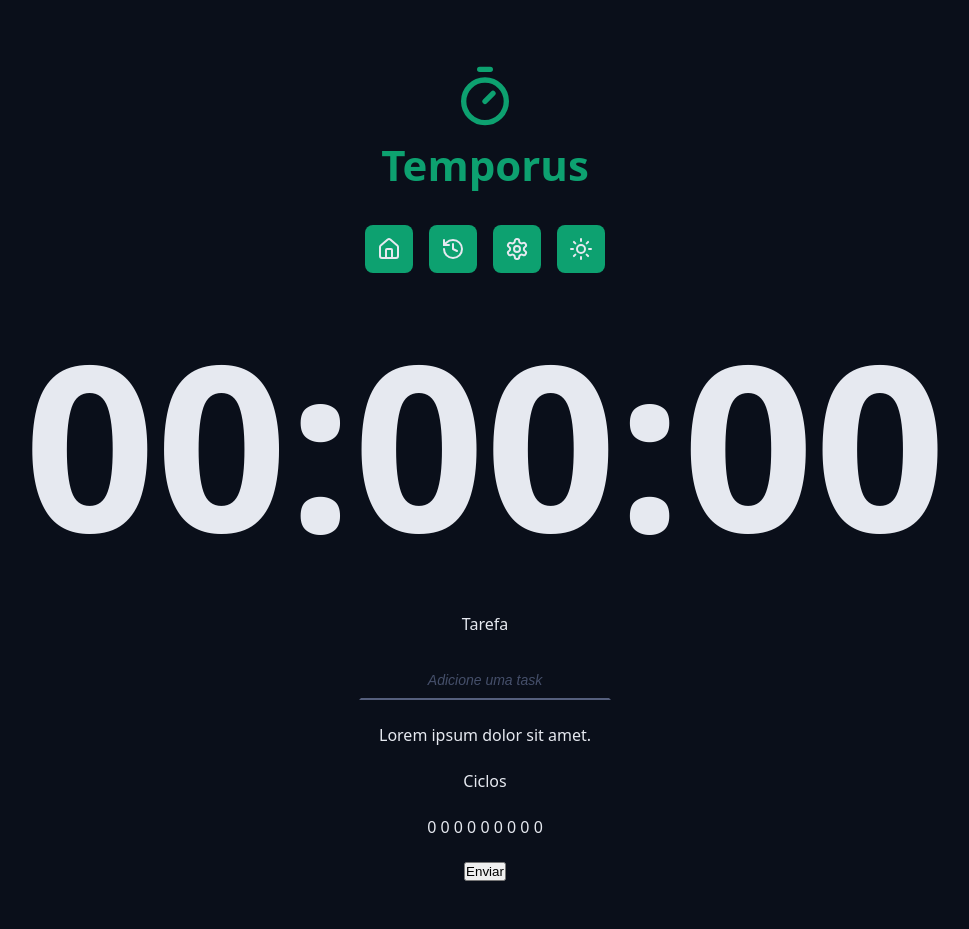
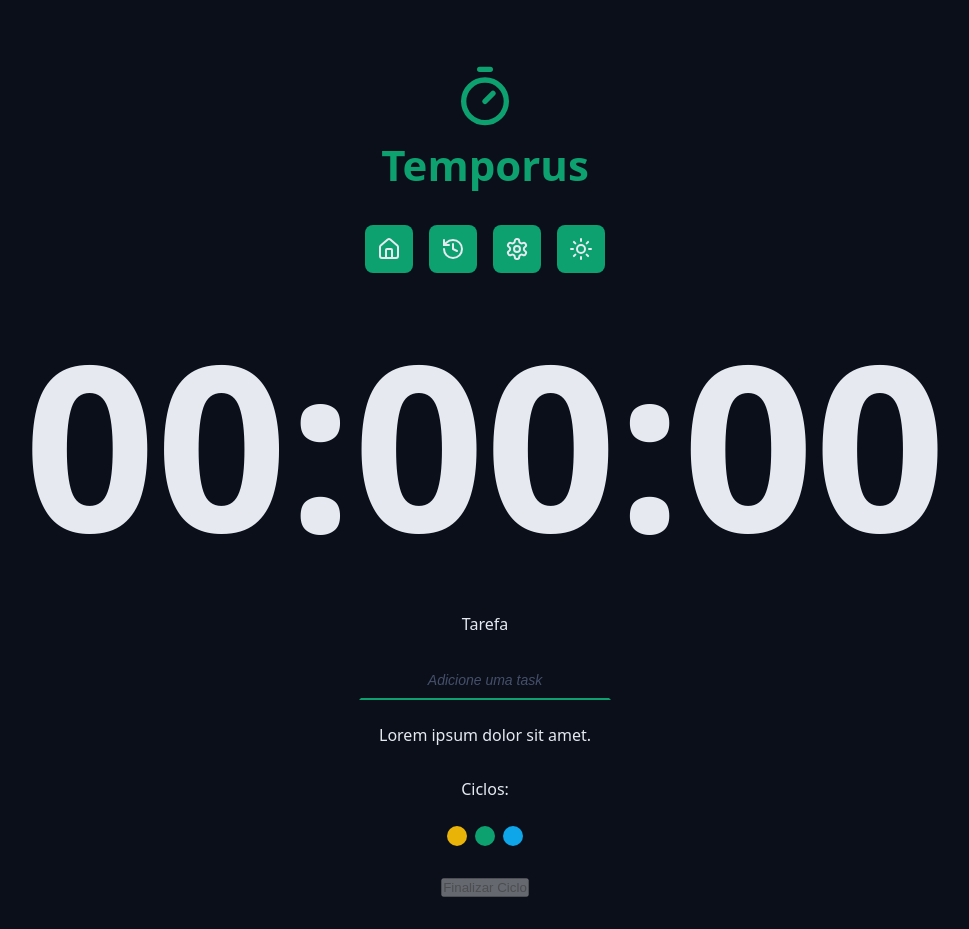
Before and after one commit to robsonhansen/temporus, a React (Vite) app: page / in a window 1280 px wide. Shown: the whole page, without its empty margins (155-1124 px from the left). Built offline with nearby package versions, Linux system fonts and the light colour scheme.

Commit message:
feat: ciclos add a main

```diff
--- a/src/App.tsx
+++ b/src/App.tsx
@@ -4,6 +4,7 @@ import { CountDown } from "./components/CountDown";
 import { Forms } from "./components/Forms";
 import { Logo } from "./components/Logo";
 import { Menu } from "./components/Menu";
+import { Cycles } from "./components/Cycles";
 
 import "./styles/global.css";
 import "./styles/theme.css";
@@ -22,6 +23,12 @@ export function App() {
       <Container>
         <Forms />
       </Container>
+      <Container>
+        <Cycles />
+      </Container>
+      <Container>
+        <button disabled>Finalizar Ciclo</button>
+      </Container>
     </>
   );
 }
--- /dev/null
+++ b/src/components/Cycles/index.tsx
@@ -0,0 +1,14 @@
+import styles from "./styles.module.css";
+
+export function Cycles() {
+  return (
+    <div className={styles.cycles}>
+      <span>Ciclos: </span>
+      <div className={styles.cycleDots}>
+        <span className={`${styles.cycleDot} ${styles.workTime}`}></span>
+        <span className={`${styles.cycleDot} ${styles.shortBreakTime}`}></span>
+        <span className={`${styles.cycleDot} ${styles.longBreakTime}`}></span>
+      </div>
+    </div>
+  );
+}
--- /dev/null
+++ b/src/components/Cycles/styles.module.css
@@ -0,0 +1,34 @@
+.cycles {
+  display: flex;
+  flex-direction: column;
+  align-items: center;
+  justify-content: center;
+  gap: 1.6rem;
+}
+
+.cycleDots {
+  display: flex;
+  align-items: center;
+  justify-content: center;
+  gap: 0.8rem;
+  margin-top: 1rem;
+}
+
+.cycleDot {
+  width: 2rem;
+  height: 2rem;
+  background-color: var(--primary);
+  border-radius: 50%;
+}
+
+.workTime {
+  background: var(--warning);
+}
+
+.shortBreakTime {
+  background: var(--primary);
+}
+
+.longBreakTime {
+  background: var(--info);
+}
--- a/src/components/Forms/index.tsx
+++ b/src/components/Forms/index.tsx
@@ -5,18 +5,11 @@ export function Forms() {
   return (
     <form className={style.forms} action="#">
       <div className={style.formsRow}>
-        <DefaultInput id="task" type="text" labelText="Tarefa" placeholder="Adicione uma task" disabled />
+        <DefaultInput id="task" type="text" labelText="Tarefa" placeholder="Adicione uma task" />
       </div>
       <div className={style.formsRow}>
         <p>Lorem ipsum dolor sit amet.</p>
       </div>
-      <div className={style.formsRow}>
-        <p>Ciclos</p>
-        <p>0 0 0 0 0 0 0 0 0</p>
-      </div>
-      <div className={style.formsRow}>
-        <button>Enviar</button>
-      </div>
     </form>
   );
 }
```
